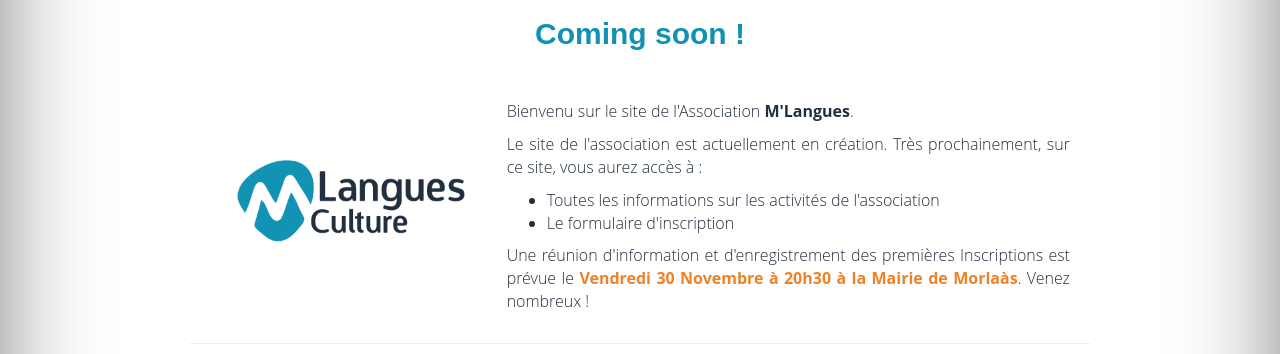
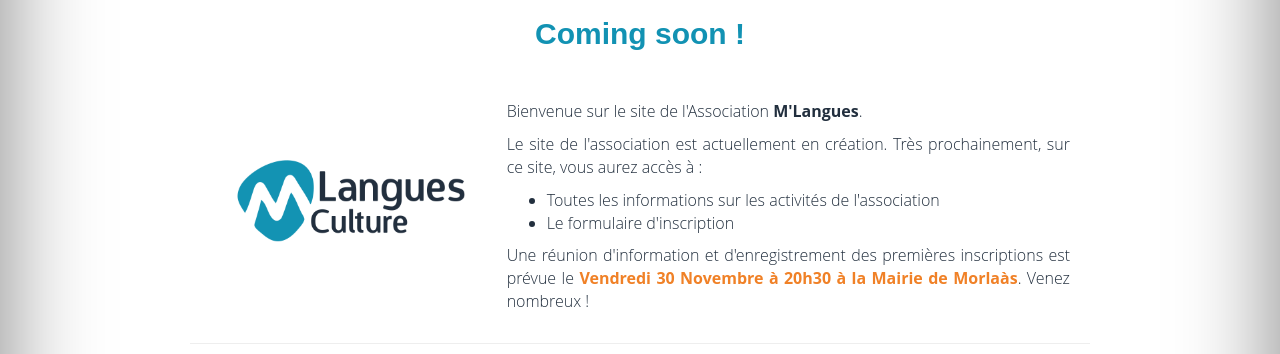
Before and after one commit to mlangues64/mlangues64.github.io, a Jekyll site: the page built from index.md, in a window 1280 px wide. Shown: the part 230-584 px from the top of the page. Built offline with Jekyll 4.4.1, drawn with Linux system fonts in a browser that asks for light colours.

Commit message:
Update index.md

```diff
--- a/index.md
+++ b/index.md
@@ -4,12 +4,12 @@ title: Coming soon !
 ---
 
 
-<div class="col-md-4">
+<div class="col-md-4 col-xs-2">
     <img class="img-responsive" src="assests/logo_h.png" />
 </div>
-<div class="col-md-8">
+<div class="col-md-8 col-xs-12">
     <p style="text-align:justify;">
-    Bienvenu sur le site de l'Association <b>M'Langues</b>.
+    Bienvenue sur le site de l'Association <b>M'Langues</b>.
     </p>
 
     <p style="text-align:justify;">
@@ -22,7 +22,7 @@ title: Coming soon !
     </p>
 
     <p style="text-align:justify;">
-    Une réunion d'information et d'enregistrement des premières Inscriptions
+    Une réunion d'information et d'enregistrement des premières inscriptions
     est prévue le <b style="color: #F08127;">Vendredi 30 Novembre à 20h30 à la Mairie de Morlaàs</b>. Venez
     nombreux !
     </p>
```
